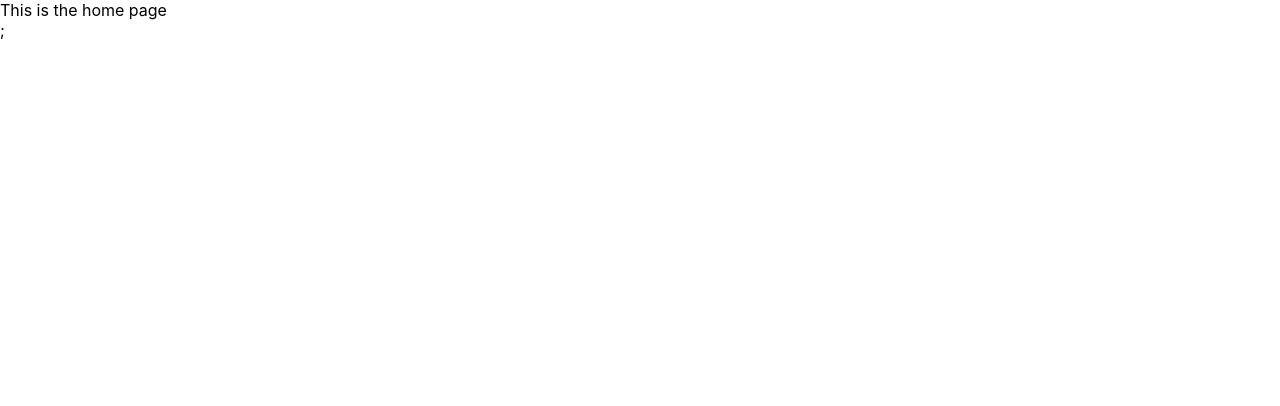
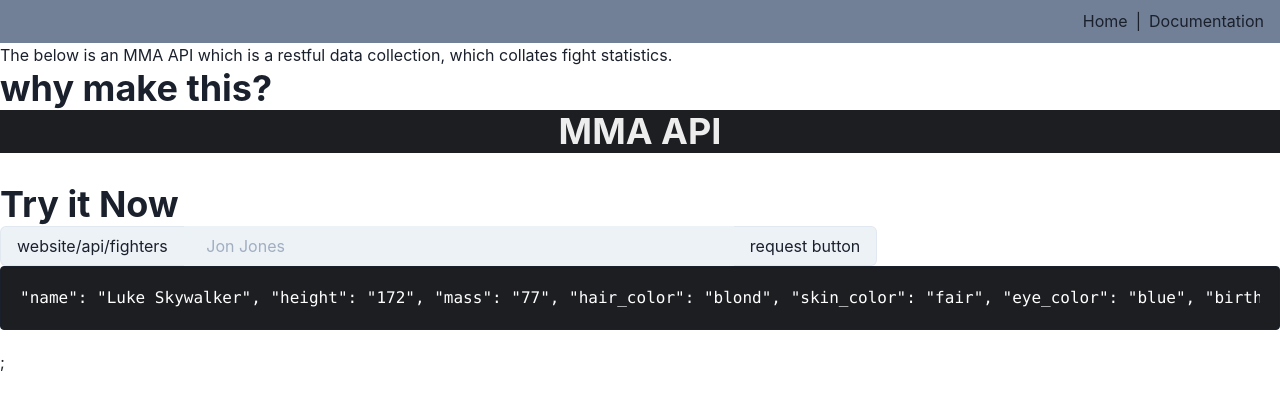
Before and after one commit to Euro28/ufc-fighters-api, a Next.js app: page / in a window 1280 px wide. Shown: the top 406 px of the page. Built offline with nearby package versions, Linux system fonts and the light colour scheme.

Commit message:
front end bones

```diff
--- /dev/null
+++ b/components/navbar.js
@@ -0,0 +1,29 @@
+import { Breadcrumb, BreadcrumbItem } from "@chakra-ui/react";
+import Link from "next/link";
+
+function Navbar() {
+  return (
+    <>
+      <Breadcrumb
+        separator=" | "
+        background="gray.500"
+        height="32pt"
+        textAlign="right"
+        paddingRight="4"
+      >
+        <BreadcrumbItem height="32pt">
+          <Link href="/">
+            <a>Home</a>
+          </Link>
+        </BreadcrumbItem>
+        <BreadcrumbItem>
+          <Link href="/documentation">
+            <a>Documentation</a>
+          </Link>
+        </BreadcrumbItem>
+      </Breadcrumb>
+    </>
+  );
+}
+
+export default Navbar;
--- a/pages/_app.js
+++ b/pages/_app.js
@@ -1,5 +1,7 @@
 import "../styles/globals.css";
 import Head from "next/head";
+import Navbar from "../components/navbar.js";
+import { ChakraProvider } from "@chakra-ui/react";
 
 function MyApp({ Component, pageProps }) {
   return (
@@ -7,7 +9,10 @@ function MyApp({ Component, pageProps }) {
       <Head>
         <title>MMA API</title>
       </Head>
-      <Component {...pageProps} />;
+      <ChakraProvider>
+        <Navbar />
+        <Component {...pageProps} />;
+      </ChakraProvider>
     </>
   );
 }
--- a/pages/index.js
+++ b/pages/index.js
@@ -1,8 +1,61 @@
+import {
+  Heading,
+  Input,
+  InputGroup,
+  InputLeftAddon,
+  InputRightAddon,
+} from "@chakra-ui/react";
+export default function Home() {
+  const well = {
+    "min-height": "50px",
+    padding: "19px",
+    "background-color": "#1c1e22",
+    "margin-bottom": "20px",
+    border: "1px solid",
+    "border-radius": "4px",
+    "box-shadow": "inset 0 1px 1px rgb(0 0 0 / 5%)",
+  };
 
-export default function Home() {
+  const scrollable = {
+    "max-height": "340",
+    "overflow-y": "scroll",
+    color: "white",
+  };
   return (
     <div>
-      <body>This is the home page</body>
+      The below is an MMA API which is a restful data collection, which collates
+      fight statistics.
+      <Heading as="h2">why make this?</Heading>
+      <div
+        style={{
+          marginLeft: "-15px",
+          marginRight: "-15px",
+          textAlign: "center",
+        }}
+      >
+        <div style={{ backgroundColor: "#1c1e22", marginBottom: "30px" }}>
+          <Heading as="h1" color="whiteAlpha.900">
+            MMA API
+          </Heading>
+        </div>
+      </div>
+      <Heading as="h3"> Try it Now</Heading>
+      <InputGroup>
+        <InputLeftAddon children="website/api/fighters" />
+        <Input placeholder=" Jon Jones" variant="filled" maxWidth="550" />
+        <InputRightAddon>
+          <button>request button</button>
+        </InputRightAddon>
+      </InputGroup>
+      <div style={well}>
+        <pre style={scrollable}>
+          "name": "Luke Skywalker", "height": "172", "mass": "77", "hair_color":
+          "blond", "skin_color": "fair", "eye_color": "blue", "birth_year":
+          "19BBY", "gender": "male", "homeworld":
+          "https://swapi.dev/api/planets/1/", "films": [
+          "https://swapi.dev/api/films/2/", "https://swapi.dev/api/films
+        </pre>
+      </div>
     </div>
   );
 }
```
Also changed, not shown: package.json (+6 -6 lines), pages/about.js (deleted, +0 -25 lines), 2 other files (tests, documents, lock files or other folders).
